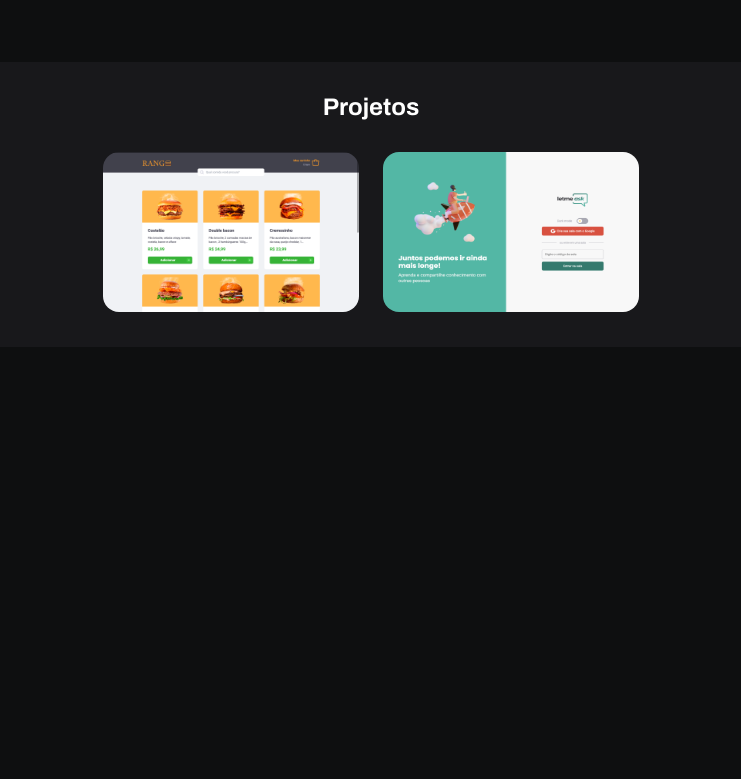
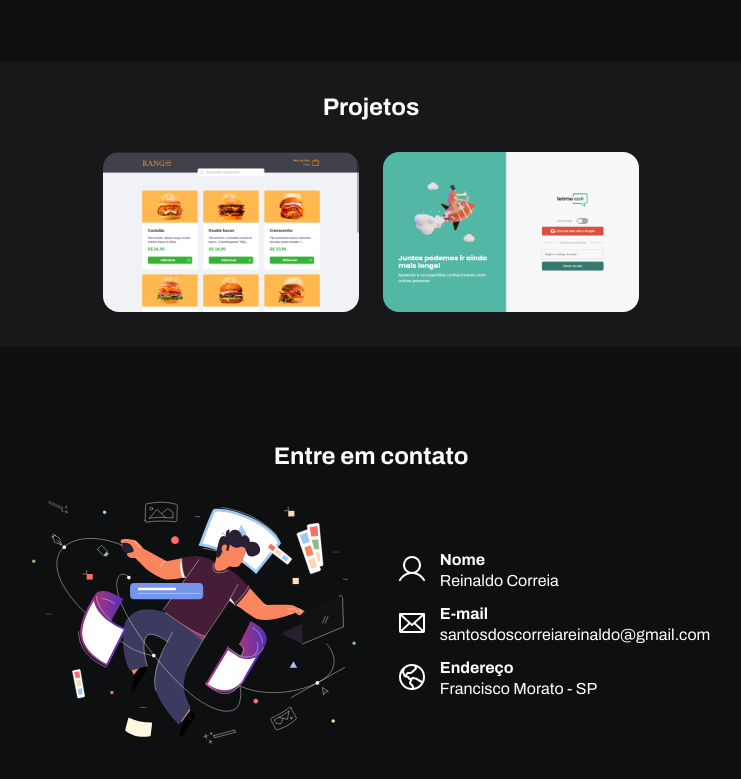
Before and after one commit to ReinaldoCS/my-portfolio, a React (Vite) app: page / in a window 1280 px wide. Shown: the part 1551-2330 px from the top of the page, without its empty margins (269-1010 px from the left). Before the commit the page ends 1898 px from the top, so only its background shows below. Built offline with nearby package versions, Linux system fonts and the light colour scheme.

Commit message:
feat: criando sessão de contato

```diff
--- a/src/App.tsx
+++ b/src/App.tsx
@@ -4,6 +4,7 @@ import { Start } from './components/Start';
 import { Skills } from './components/Skills';
 import { About } from './components/About';
 import { Project } from './components/Project';
+import { Contact } from './components/Contact';
 
 function App() {
   return (
@@ -14,6 +15,7 @@ function App() {
       <Skills />
       <About />
       <Project />
+      <Contact />
     </div>
   );
 }
--- /dev/null
+++ b/src/components/Contact/Information/index.tsx
@@ -0,0 +1,21 @@
+import { ReactNode } from 'react';
+
+import * as S from './styles';
+
+interface InformationProps {
+  icon: ReactNode;
+  title: string;
+  description: string;
+}
+
+export function Information({ icon, title, description }: InformationProps) {
+  return (
+    <S.Container>
+      <figure>{icon}</figure>
+      <S.TextField>
+        <strong>{title}</strong>
+        <span>{description}</span>
+      </S.TextField>
+    </S.Container>
+  );
+}
--- /dev/null
+++ b/src/components/Contact/Information/styles.ts
@@ -0,0 +1,24 @@
+import styled from 'styled-components';
+
+export const Container = styled.div`
+  display: flex;
+  align-items: center;
+  justify-content: flex-start;
+
+  color: var(--white);
+
+  figure {
+    margin-right: 0.75rem;
+  }
+`;
+
+export const TextField = styled.div`
+  strong,
+  span {
+    display: block;
+  }
+
+  span {
+    margin-top: 0.25rem;
+  }
+`;
--- /dev/null
+++ b/src/components/Contact/index.tsx
@@ -0,0 +1,24 @@
+import { Envelope, GlobeHemisphereWest, User } from '@phosphor-icons/react';
+import contactImg from '@/Assets/contact-img.svg';
+
+import * as S from './styles';
+import { Information } from './Information';
+
+export function Contact() {
+  return (
+    <S.Container>
+      <h2>Entre em contato</h2>
+      <S.Content>
+        <figure>
+          <img src={contactImg} alt="Homem se conectando com outras pessoas" />
+        </figure>
+
+        <S.ContactContainer>
+          <Information icon={<User size={32} />} title="Nome" description="Reinaldo Correia" />
+          <Information icon={<Envelope size={32} />} title="E-mail" description="santosdoscorreiareinaldo@gmail.com" />
+          <Information icon={<GlobeHemisphereWest size={32} />} title="Endereço" description="Francisco Morato - SP" />
+        </S.ContactContainer>
+      </S.Content>
+    </S.Container>
+  );
+}
--- /dev/null
+++ b/src/components/Contact/styles.ts
@@ -0,0 +1,32 @@
+import styled from 'styled-components';
+
+export const Container = styled.section`
+  display: flex;
+  align-items: center;
+  justify-content: center;
+  flex-direction: column;
+
+  gap: 2rem;
+  padding: 2rem 0;
+  margin-top: 4rem;
+`;
+
+export const Content = styled.div`
+  display: flex;
+  flex-direction: column;
+
+  gap: 2.5rem;
+
+  @media (min-width: 720px) {
+    flex-direction: row;
+  }
+`;
+
+export const ContactContainer = styled.div`
+  display: flex;
+  justify-content: center;
+  align-items: flex-start;
+  flex-direction: column;
+
+  gap: 1rem;
+`;
--- a/src/components/Start/styles.ts
+++ b/src/components/Start/styles.ts
@@ -4,7 +4,7 @@ import banner from '@/Assets/banner-bg.png';
 
 export const Background = styled.section`
   height: 100vh;
-  width: 100vw;
+  width: 100%;
 
   background-image: url(${banner});
   background-position: center;
```
Also changed, not shown: src/assets/contact-img.svg (added).
